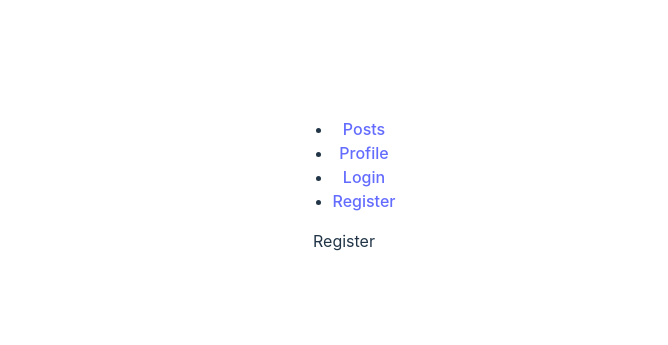
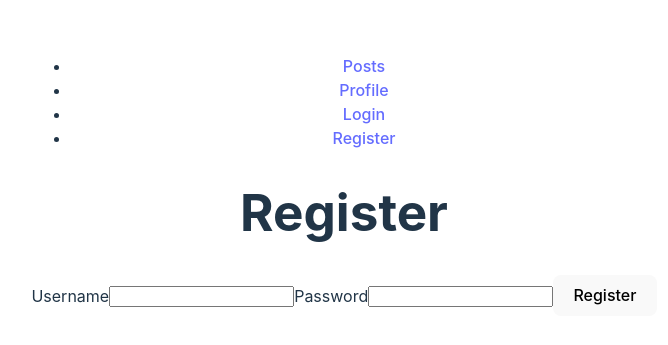
Before and after one commit to Akanoas/Stranger-s-Things, a React (Vite) app in the folder Strangers-things/: page /register in a window 1280 px wide. Shown: the part 223-568 px from the top of the page, without its empty margins (296-964 px from the left). Built offline with nearby package versions, Linux system fonts and the light colour scheme.

Commit message:
login and register basic setup

```diff
--- a/Strangers-things/src/Pages/Login.jsx
+++ b/Strangers-things/src/Pages/Login.jsx
@@ -4,7 +4,24 @@ export default function Login({setToken}){
     const [password, setPassword] = useState();
     return(
         <div>
-            Login
+            <h1>Login</h1>
+            <form >
+                <label htmlFor="username">Username</label>
+                <input
+                type="text"
+                id= 'username'
+                value={username}
+                onChange={(e)=> setUsername(e.target.value)}
+                />
+                <label htmlFor="password">Password</label>
+                <input
+                type="password"
+                id = 'password'
+                value= {password}
+                onChange={(e)=> setPassword(e.target.value)}
+                />
+                <button type="submit">Login</button>
+            </form>
         </div>
     )
 }
--- a/Strangers-things/src/Pages/Register.jsx
+++ b/Strangers-things/src/Pages/Register.jsx
@@ -1,10 +1,27 @@
 import { useState } from 'react'
-export default function Register({setToken}){
+export default function Register({ setToken }){
     const[username, setUsername] = useState();
     const[password, setPassword] = useState();
     return(
         <div>
-            Register
+            <h1>Register</h1>
+            <form >
+                <label htmlFor="username">Username</label>
+                <input
+                type="text"
+                id= 'username'
+                value={username}
+                onChange={(e)=> setUsername(e.target.value)}
+                />
+                <label htmlFor="password">Password</label>
+                <input
+                type="password"
+                id = 'password'
+                value= {password}
+                onChange={(e)=> setPassword(e.target.value)}
+                />
+                <button type="submit">Register</button>
+            </form>
         </div>
     )
 }
```
